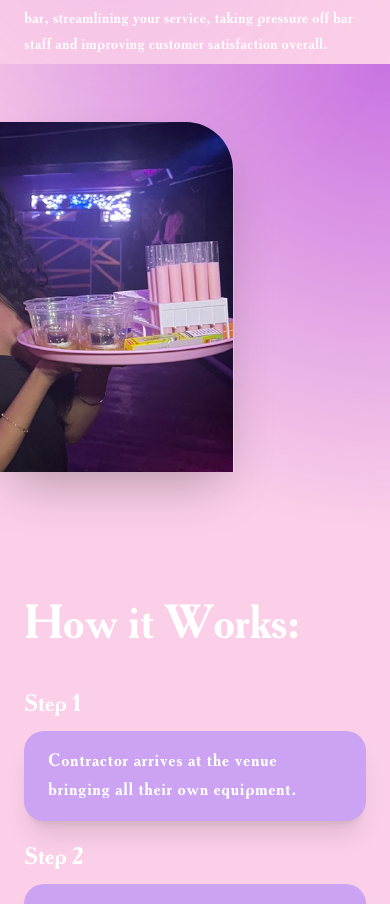
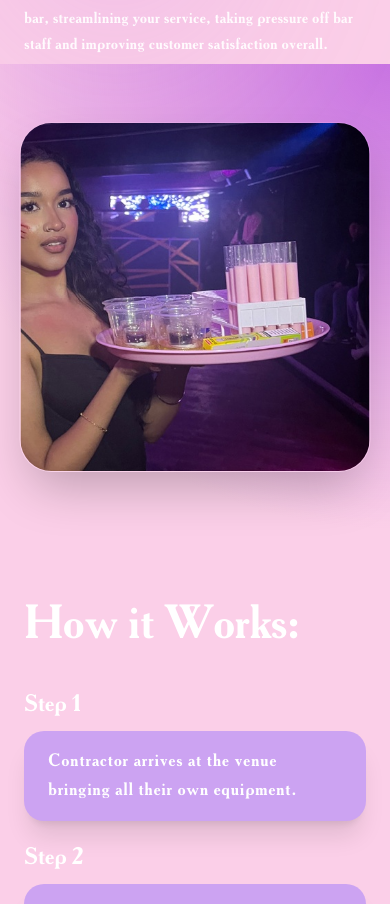
Before and after one commit to veltraaisolutions/Effervescent-Agency-website, a Next.js app: page /venues in a window 390 px wide. Shown: the part 780-1684 px from the top of the page. Built offline with nearby package versions, Linux system fonts and the light colour scheme.

Commit message:
Changed the section image to correct one

```diff
--- a/src/app/services/page.tsx
+++ b/src/app/services/page.tsx
@@ -19,7 +19,7 @@ export default function ServicesPage() {
       title: "Bottle Service",
       description: "Our dedicated bottle service teams are trained to deliver high-energy, premium presentations that drive sales and enhance the VIP experience.",
       extra: "From synchronized sparkler entries to expert table management, we ensure your high-spending guests receive the attention and spectacle they expect, maximizing your table revenue.",
-      image: "/HostessService.jpeg",
+      image: "/case-studies-bg.jpeg",
       icon: <UserCheck className="text-white" size={24} />,
       align: "right"
     },
@@ -27,7 +27,7 @@ export default function ServicesPage() {
       title: "Hostesses",
       description: "Effervescent provides professional hostesses and promo-staff to ensure a seamless guest journey from the moment they arrive.",
       extra: "Whether it's front-of-house greeting, guestlist management, or atmospheric promotion, our hostesses represent your brand with elegance and professional excellence.",
-      image: "/Promtoers-Services.jpeg",
+      image: "/HostessService.jpeg",
       icon: <UserCheck className="text-white" size={24} />,
       align: "left"
     },
--- a/src/app/venues/page.tsx
+++ b/src/app/venues/page.tsx
@@ -74,20 +74,20 @@ export default function VenuesPage() {
           </div>
 
           {/* Bottom Image Collage - Compact & Mobile Optimized */}
-          <div className="relative w-full h-[350px] md:h-[450px]">
-            {/* Left Image - More visible on mobile */}
+          <div className="relative w-full h-[350px] md:h-[450px] px-6 md:px-0">
+            {/* Main Image - Centered on mobile, anchored left on desktop */}
             <motion.div
               initial={{ y: 40, opacity: 0 }}
               whileInView={{ y: 0, opacity: 1 }}
               viewport={{ once: true }}
               transition={{ duration: 0.8, ease: "easeOut" }}
-              className="absolute bottom-0 left-0 w-[60%] md:w-[35%] h-full rounded-tr-[3rem] md:rounded-tr-[5rem] overflow-hidden shadow-2xl z-10 border-r border-white/10 group"
+              className="absolute bottom-0 left-1/2 -translate-x-1/2 md:left-0 md:translate-x-0 w-[90%] md:w-[35%] h-full rounded-[2rem] md:rounded-none md:rounded-tr-[5rem] overflow-hidden shadow-2xl z-10 border border-white/10 group"
             >
               <Image
                 src="/tray-girl.jpeg"
                 alt="Shot seller at work"
                 fill
-                className="object-cover transition-transform duration-700 group-hover:scale-105"
+                className="object-cover object-top md:object-center transition-transform duration-700 group-hover:scale-105"
               />
             </motion.div>
 
```
